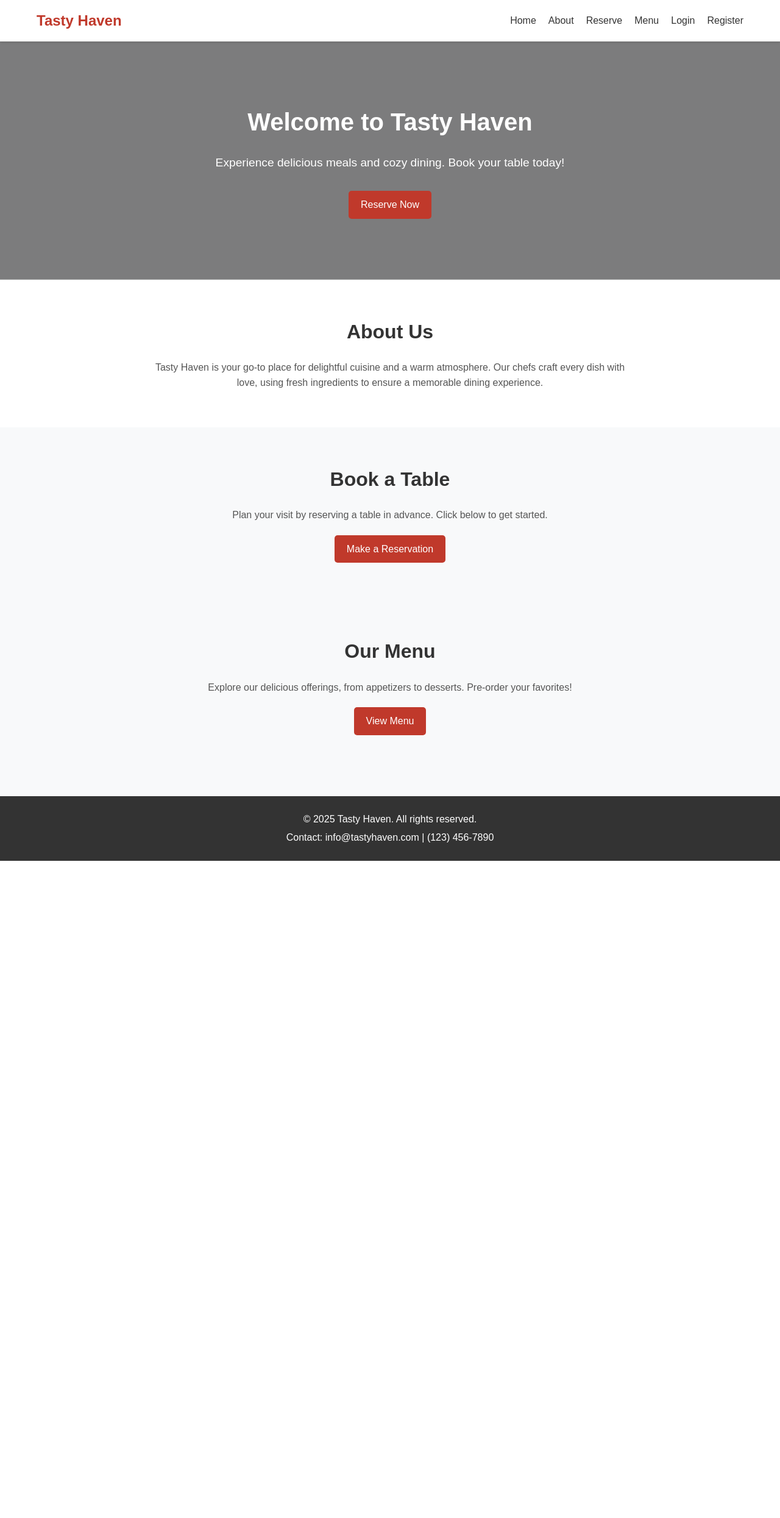
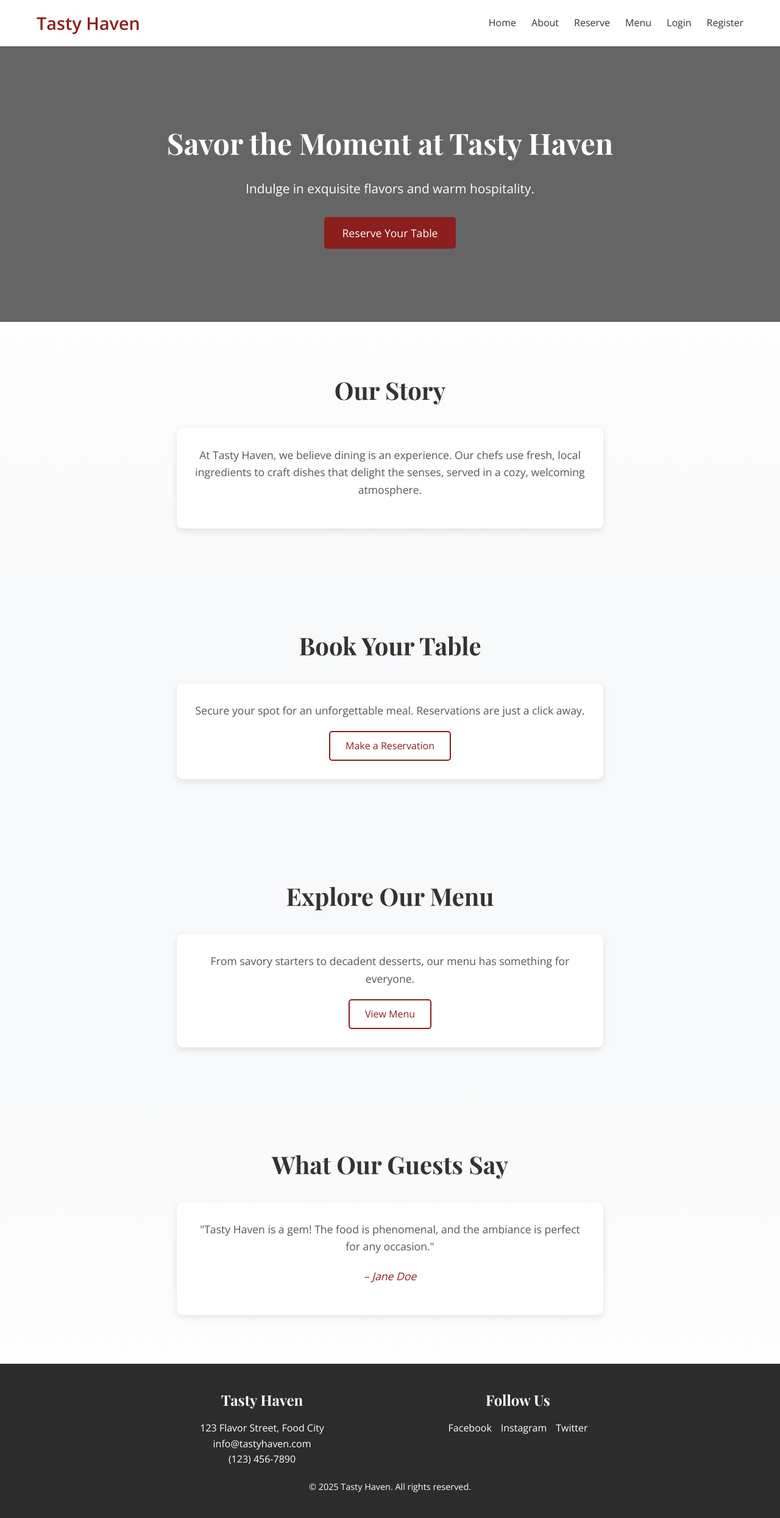
Before and after one commit to RShinigami/Restaurant-Website, a PHP site: page / in a window 1280 px wide. Shown: the whole page at 61% size. Before the commit the page ends 1412 px from the top, so only its background shows below. Run offline with PHP 8.4, Linux system fonts and the light colour scheme; some libraries are stand-ins or nearby versions.

Commit message:
improving and adding some animation for the home page

```diff
--- a/homePage/index.css
+++ b/homePage/index.css
@@ -6,9 +6,16 @@
 }
 
 body {
-  font-family: Arial, sans-serif;
+  font-family: "Open Sans", sans-serif;
   line-height: 1.6;
-  background-color: #f8f9fa;
+  background-color: #fdfdfd;
+  color: #333;
+}
+
+h1,
+h2,
+h3 {
+  font-family: "Playfair Display", serif;
 }
 
 .container {
@@ -19,11 +26,20 @@ body {
 
 /* Navigation */
 .navbar {
-  background-color: #fff;
+  background-color: rgba(255, 255, 255, 0.95);
   box-shadow: 0 2px 4px rgba(0, 0, 0, 0.1);
   position: sticky;
   top: 0;
   z-index: 1000;
+  transition: background-color 0.3s;
+  -webkit-transition: background-color 0.3s;
+  -moz-transition: background-color 0.3s;
+  -ms-transition: background-color 0.3s;
+  -o-transition: background-color 0.3s;
+}
+
+.navbar.scrolled {
+  background-color: #fff;
 }
 
 .navbar .container {
@@ -34,16 +50,16 @@ body {
 }
 
 .logo {
-  font-size: 1.5rem;
-  font-weight: bold;
-  color: #c0392b;
+  font-size: 1.8rem;
+  font-weight: 700;
+  color: #8b1e1e;
   text-decoration: none;
 }
 
 .nav-links {
   list-style: none;
   display: flex;
-  gap: 20px;
+  gap: 25px;
 }
 
 .nav-links li {
@@ -54,10 +70,31 @@ body {
   color: #333;
   text-decoration: none;
   font-size: 1rem;
+  position: relative;
+  transition: color 0.3s;
+  -webkit-transition: color 0.3s;
+  -moz-transition: color 0.3s;
+  -ms-transition: color 0.3s;
+  -o-transition: color 0.3s;
+}
+
+.nav-link::after {
+  content: "";
+  position: absolute;
+  width: 0;
+  height: 2px;
+  bottom: -5px;
+  left: 0;
+  background-color: #8b1e1e;
+  transition: width 0.3s;
 }
 
 .nav-link:hover {
-  color: #c0392b;
+  color: #8b1e1e;
+}
+
+.nav-link:hover::after {
+  width: 100%;
 }
 
 .menu-toggle {
@@ -70,99 +107,197 @@ body {
 
 .menu-toggle span {
   display: block;
-  width: 25px;
+  width: 30px;
   height: 3px;
   background-color: #333;
-  margin: 5px 0;
+  margin: 6px 0;
   transition: all 0.3s;
+  -webkit-transition: all 0.3s;
+  -moz-transition: all 0.3s;
+  -ms-transition: all 0.3s;
+  -o-transition: all 0.3s;
+}
+
+.menu-toggle.active span:nth-child(1) {
+  transform: rotate(45deg) translate(7px, 7px);
+}
+
+.menu-toggle.active span:nth-child(2) {
+  opacity: 0;
+}
+
+.menu-toggle.active span:nth-child(3) {
+  transform: rotate(-45deg) translate(7px, -7px);
 }
 
 /* Hero Section */
 .hero-section {
-  background: linear-gradient(rgba(0, 0, 0, 0.5), rgba(0, 0, 0, 0.5)),
-    url("https://via.placeholder.com/1920x600?text=Restaurant+Image");
+  background: linear-gradient(rgba(0, 0, 0, 0.6), rgba(0, 0, 0, 0.6)),
+    url("https://via.placeholder.com/1920x700?text=Restaurant+Image");
   background-size: cover;
   background-position: center;
+  background-attachment: fixed;
   color: white;
   text-align: center;
-  padding: 100px 20px;
+  padding: 120px 20px;
+  animation: fadeIn 1s ease-in;
+}
+
+@keyframes fadeIn {
+  from {
+    opacity: 0;
+  }
+  to {
+    opacity: 1;
+  }
 }
 
 .hero-section h1 {
-  font-size: 2.5rem;
+  font-size: 3rem;
   margin-bottom: 20px;
 }
 
-.hero-section p {
-  font-size: 1.2rem;
+.hero-section .tagline {
+  font-size: 1.3rem;
+  margin-bottom: 30px;
+  font-weight: 400;
+}
+
+.btn-primary {
+  display: inline-block;
+  padding: 12px 30px;
+  background-color: #8b1e1e;
+  color: white;
+  text-decoration: none;
+  border-radius: 5px;
+  font-size: 1.1rem;
+  transition: transform 0.2s, background-color 0.3s;
+}
+
+.btn-primary:hover {
+  background-color: #6b1717;
+  transform: scale(1.05);
+}
+
+/* Sections */
+.about-section,
+.reserve-section,
+.menu-section,
+.testimonial-section {
+  padding: 80px 20px;
+  text-align: center;
+  background-color: #fff;
+}
+
+.about-section {
+  background: linear-gradient(180deg, #fdfdfd, #f8f9fa);
+}
+
+.reserve-section,
+.menu-section {
+  background-color: #f8f9fa;
+}
+
+.testimonial-section {
+  background: linear-gradient(180deg, #f8f9fa, #fdfdfd);
+}
+
+h2 {
+  font-size: 2.5rem;
+  color: #333;
   margin-bottom: 30px;
 }
 
-.btn {
+.card {
+  background-color: #fff;
+  padding: 30px;
+  border-radius: 10px;
+  box-shadow: 0 4px 12px rgba(0, 0, 0, 0.1);
+  max-width: 700px;
+  margin: 0 auto;
+  animation: slideUp 0.5s ease-out;
+}
+
+@keyframes slideUp {
+  from {
+    transform: translateY(20px);
+    opacity: 0;
+  }
+  to {
+    transform: translateY(0);
+    opacity: 1;
+  }
+}
+
+.card p {
+  color: #555;
+  font-size: 1.1rem;
+  margin-bottom: 20px;
+}
+
+.testimonial-section .author {
+  font-style: italic;
+  color: #8b1e1e;
+}
+
+.btn-secondary {
   display: inline-block;
-  padding: 10px 20px;
-  background-color: #c0392b;
-  color: white;
+  padding: 10px 25px;
+  background-color: transparent;
+  color: #8b1e1e;
+  border: 2px solid #8b1e1e;
   text-decoration: none;
   border-radius: 5px;
   font-size: 1rem;
+  transition: background-color 0.3s, color 0.3s;
 }
 
-.btn:hover {
-  background-color: #a93226;
-}
-
-/* About Section */
-.about-section {
-  padding: 60px 20px;
-  background-color: #fff;
-  text-align: center;
-}
-
-.about-section h2 {
-  font-size: 2rem;
-  color: #333;
-  margin-bottom: 20px;
-}
-
-.about-section p {
-  max-width: 800px;
-  margin: 0 auto;
-  color: #555;
-}
-
-/* Reservation and Menu Sections */
-.reserve-section,
-.menu-section {
-  padding: 60px 20px;
-  background-color: #f8f9fa;
-  text-align: center;
-}
-
-.reserve-section h2,
-.menu-section h2 {
-  font-size: 2rem;
-  color: #333;
-  margin-bottom: 20px;
-}
-
-.reserve-section p,
-.menu-section p {
-  margin-bottom: 20px;
-  color: #555;
+.btn-secondary:hover {
+  background-color: #8b1e1e;
+  color: white;
 }
 
 /* Footer */
 .footer {
-  background-color: #333;
+  background-color: #2c2c2c;
   color: white;
+  padding: 40px 20px;
   text-align: center;
-  padding: 20px;
-  margin-top: 40px;
 }
 
-.footer p {
-  margin: 5px 0;
+.footer-grid {
+  display: grid;
+  grid-template-columns: 1fr 1fr;
+  gap: 40px;
+  max-width: 800px;
+  margin: 0 auto 20px;
+}
+
+.footer h3 {
+  font-size: 1.5rem;
+  margin-bottom: 15px;
+}
+
+.social-links {
+  display: flex;
+  gap: 15px;
+  justify-content: center;
+}
+
+.social-icon {
+  color: white;
+  text-decoration: none;
+  font-size: 1rem;
+  transition: color 0.3s;
+}
+
+.social-icon:hover {
+  color: #d4a017;
+}
+
+.footer-bottom {
+  margin-top: 20px;
+  font-size: 0.9rem;
 }
 
 /* Responsive Design */
@@ -191,7 +326,26 @@ body {
     font-size: 2rem;
   }
 
-  .hero-section p {
-    font-size: 1rem;
+  .hero-section .tagline {
+    font-size: 1.1rem;
+  }
+
+  .footer-grid {
+    grid-template-columns: 1fr;
+    text-align: center;
   }
 }
+
+@media (max-width: 480px) {
+  .hero-section {
+    padding: 80px 20px;
+  }
+
+  h2 {
+    font-size: 2rem;
+  }
+
+  .card {
+    padding: 20px;
+  }
+}
--- a/homePage/index.js
+++ b/homePage/index.js
@@ -8,7 +8,7 @@ document.querySelectorAll(".nav-link").forEach((link) => {
       const targetElement = document.getElementById(targetId);
       if (targetElement) {
         window.scrollTo({
-          top: targetElement.offsetTop - 60, // Adjust for navbar height
+          top: targetElement.offsetTop - 60,
           behavior: "smooth",
         });
       }
@@ -22,17 +22,33 @@ const navLinks = document.querySelector(".nav-links");
 
 menuToggle.addEventListener("click", () => {
   navLinks.classList.toggle("active");
-  const isActive = navLinks.classList.contains("active");
-  menuToggle.querySelectorAll("span").forEach((span, index) => {
-    if (isActive) {
-      if (index === 0)
-        span.style.transform = "rotate(45deg) translate(5px, 5px)";
-      if (index === 1) span.style.opacity = "0";
-      if (index === 2)
-        span.style.transform = "rotate(-45deg) translate(7px, -7px)";
-    } else {
-      span.style.transform = "none";
-      span.style.opacity = "1";
-    }
-  });
+  menuToggle.classList.toggle("active");
 });
+
+// Navbar shadow on scroll
+window.addEventListener("scroll", () => {
+  const navbar = document.querySelector(".navbar");
+  if (window.scrollY > 50) {
+    navbar.classList.add("scrolled");
+  } else {
+    navbar.classList.remove("scrolled");
+  }
+});
+
+// Fade-in animation for sections on scroll
+const sections = document.querySelectorAll("section");
+const observer = new IntersectionObserver(
+  (entries) => {
+    entries.forEach((entry) => {
+      if (entry.isIntersecting) {
+        entry.target.classList.add("visible");
+      }
+    });
+  },
+  { threshold: 0.1 }
+);
+
+sections.forEach((section) => {
+  section.classList.add("fade-in");
+  observer.observe(section);
+});
--- a/homePage/index.php
+++ b/homePage/index.php
@@ -8,6 +8,7 @@
     <meta charset="UTF-8">
     <meta name="viewport" content="width=device-width, initial-scale=1.0">
     <title>Welcome to Tasty Haven</title>
+    <link href="https://fonts.googleapis.com/css2?family=Playfair+Display:wght@400;700&family=Open+Sans:wght@400;600&display=swap" rel="stylesheet">
     <link rel="stylesheet" href="index.css">
 </head>
 <body>
@@ -34,43 +35,75 @@
     <!-- Hero Section -->
     <section id="home" class="hero-section">
         <div class="container">
-            <h1>Welcome to Tasty Haven</h1>
-            <p>Experience delicious meals and cozy dining. Book your table today!</p>
-            <a href="reserve.php" class="btn">Reserve Now</a>
+            <h1>Savor the Moment at Tasty Haven</h1>
+            <p class="tagline">Indulge in exquisite flavors and warm hospitality.</p>
+            <a href="reserve.php" class="btn btn-primary">Reserve Your Table</a>
         </div>
     </section>
 
     <!-- About Section -->
     <section id="about" class="about-section">
         <div class="container">
-            <h2>About Us</h2>
-            <p>Tasty Haven is your go-to place for delightful cuisine and a warm atmosphere. Our chefs craft every dish with love, using fresh ingredients to ensure a memorable dining experience.</p>
+            <h2>Our Story</h2>
+            <div class="card">
+                <p>At Tasty Haven, we believe dining is an experience. Our chefs use fresh, local ingredients to craft dishes that delight the senses, served in a cozy, welcoming atmosphere.</p>
+            </div>
         </div>
     </section>
 
     <!-- Reservation Placeholder -->
     <section id="reserve" class="reserve-section">
         <div class="container">
-            <h2>Book a Table</h2>
-            <p>Plan your visit by reserving a table in advance. Click below to get started.</p>
-            <a href="reserve.php" class="btn">Make a Reservation</a>
+            <h2>Book Your Table</h2>
+            <div class="card">
+                <p>Secure your spot for an unforgettable meal. Reservations are just a click away.</p>
+                <a href="reserve.php" class="btn btn-secondary">Make a Reservation</a>
+            </div>
         </div>
     </section>
 
     <!-- Menu Placeholder -->
     <section id="menu" class="menu-section">
         <div class="container">
-            <h2>Our Menu</h2>
-            <p>Explore our delicious offerings, from appetizers to desserts. Pre-order your favorites!</p>
-            <a href="menu.php" class="btn">View Menu</a>
+            <h2>Explore Our Menu</h2>
+            <div class="card">
+                <p>From savory starters to decadent desserts, our menu has something for everyone.</p>
+                <a href="menu.php" class="btn btn-secondary">View Menu</a>
+            </div>
+        </div>
+    </section>
+
+    <!-- Testimonial Section -->
+    <section id="testimonial" class="testimonial-section">
+        <div class="container">
+            <h2>What Our Guests Say</h2>
+            <div class="card">
+                <p>"Tasty Haven is a gem! The food is phenomenal, and the ambiance is perfect for any occasion."</p>
+                <p class="author">– Jane Doe</p>
+            </div>
         </div>
     </section>
 
     <!-- Footer -->
     <footer class="footer">
         <div class="container">
-            <p>© 2025 Tasty Haven. All rights reserved.</p>
-            <p>Contact: info@tastyhaven.com | (123) 456-7890</p>
+            <div class="footer-grid">
+                <div>
+                    <h3>Tasty Haven</h3>
+                    <p>123 Flavor Street, Food City</p>
+                    <p>info@tastyhaven.com</p>
+                    <p>(123) 456-7890</p>
+                </div>
+                <div>
+                    <h3>Follow Us</h3>
+                    <div class="social-links">
+                        <a href="#" class="social-icon">Facebook</a>
+                        <a href="#" class="social-icon">Instagram</a>
+                        <a href="#" class="social-icon">Twitter</a>
+                    </div>
+                </div>
+            </div>
+            <p class="footer-bottom">© 2025 Tasty Haven. All rights reserved.</p>
         </div>
     </footer>
 
```
